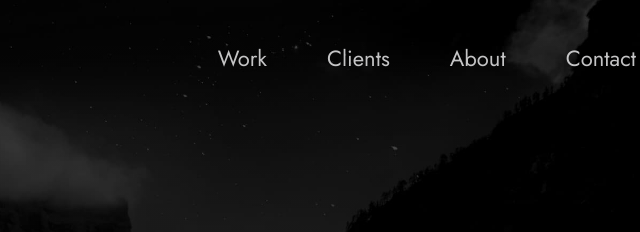
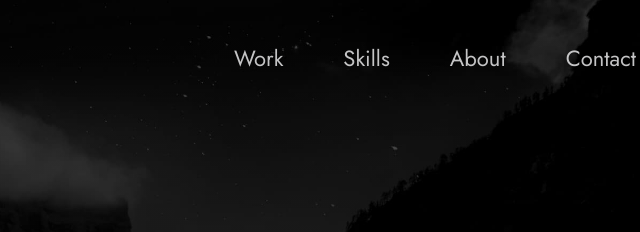
Before and after one commit to Atul-barnwal/myportfolio, a plain HTML site: page index.html in a window 1280 px wide. Shown: the top 232 px of the page, 554-1194 px from the left. Drawn offline with Linux system fonts and the light colour scheme.

Commit message:
Update index.html

```diff
--- a/index.html
+++ b/index.html
@@ -27,7 +27,7 @@
       <nav class="nav" role="navigation">
         <ul class="nav__items">
           <li class="nav__item"><a href="#work" class="nav__link">Work</a></li>
-          <li class="nav__item"><a href="#clients" class="nav__link">Clients</a></li>
+          <li class="nav__item"><a href="#clients" class="nav__link">Skills</a></li>
           <li class="nav__item">
             <a href="#about" class="nav__link">About</a>
           </li>
```
